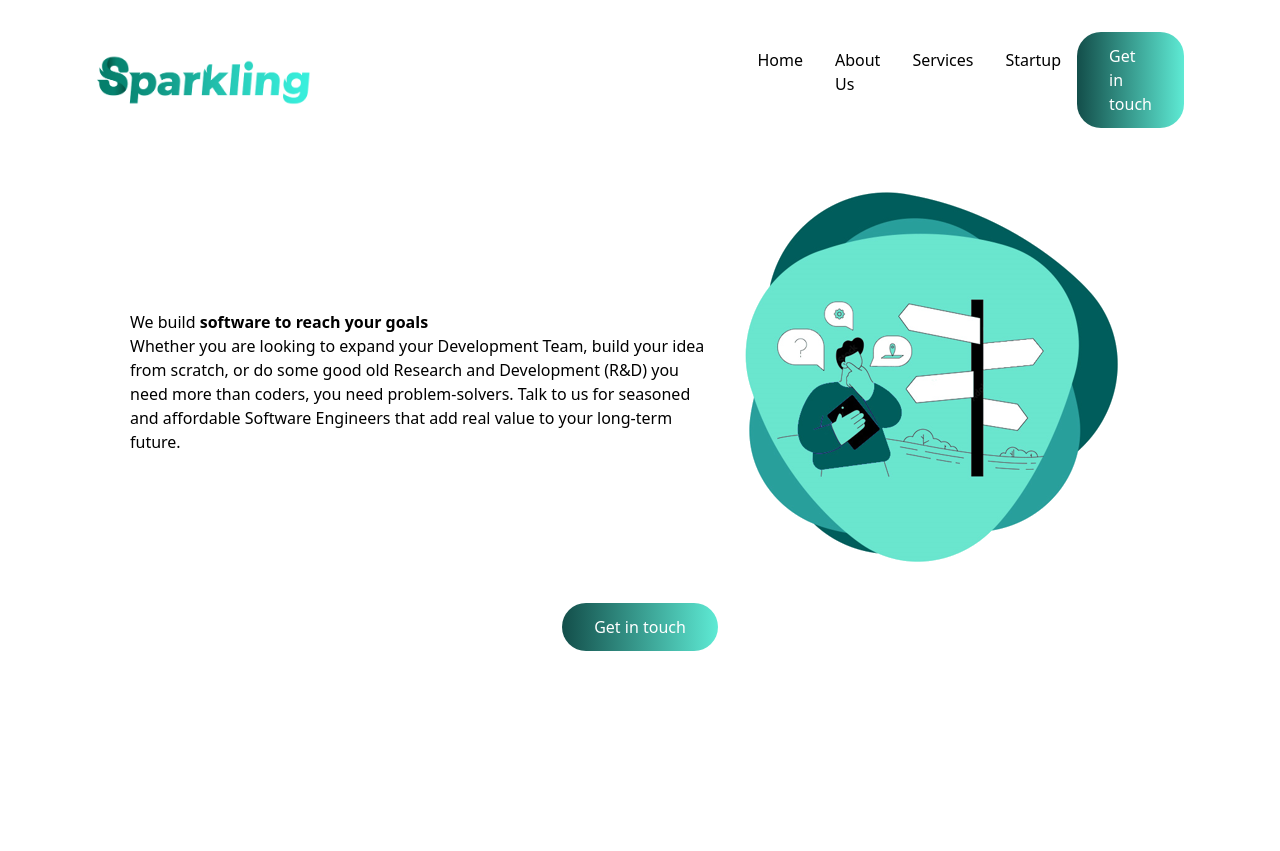
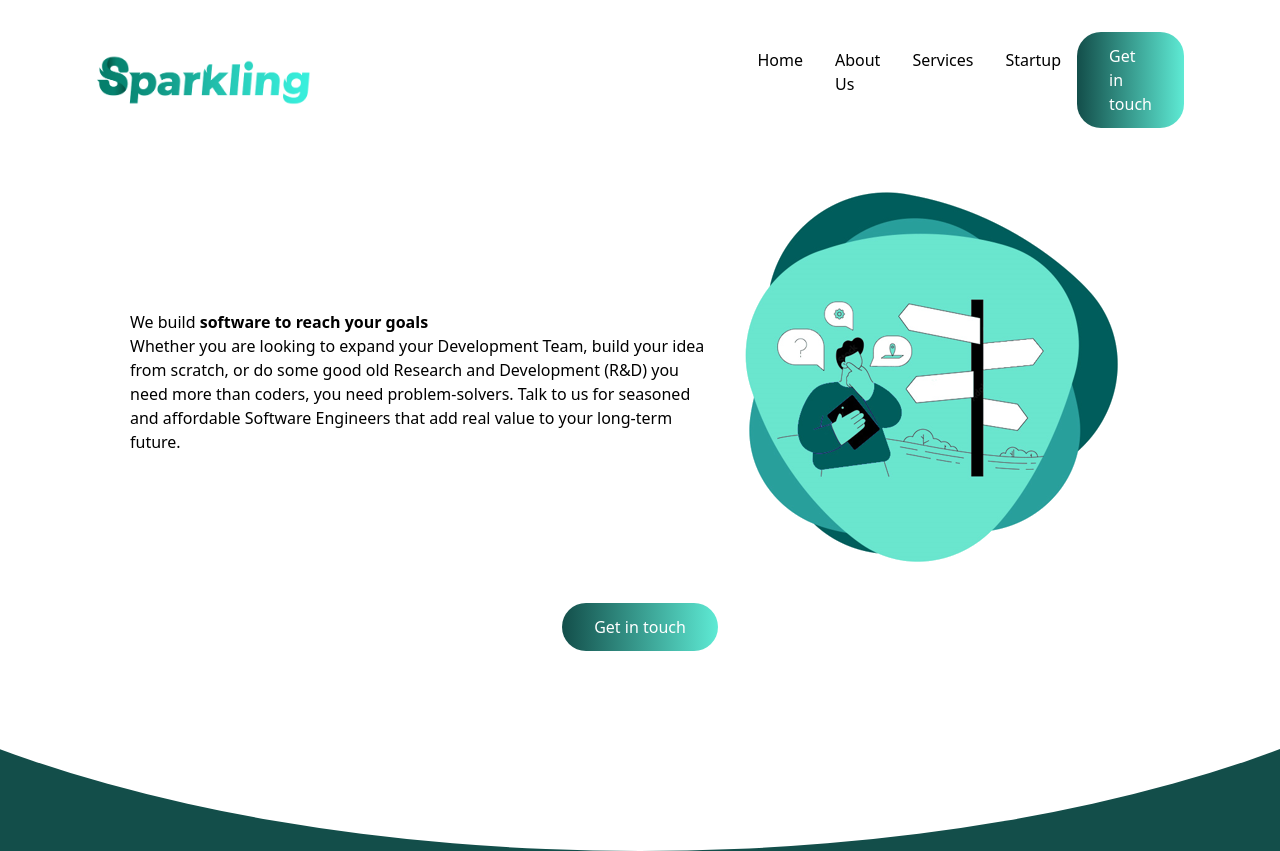
Before and after one commit to Sparkling-hub/sparkling-hub.github.io, a Next.js app: page / in a window 1280 px wide. Shown: the top 851 px of the page. Built offline with nearby package versions, Linux system fonts and the light colour scheme.

Commit message:
fixed the styles for the footer translateY

```diff
--- a/styles/general.scss
+++ b/styles/general.scss
@@ -135,6 +135,8 @@ nav {
     height: 100%;
     position: absolute;
     z-index: -2;
+    transform: translateY(-300px);
+
 
     @media (max-width: 768px) {
         height: auto;
```
